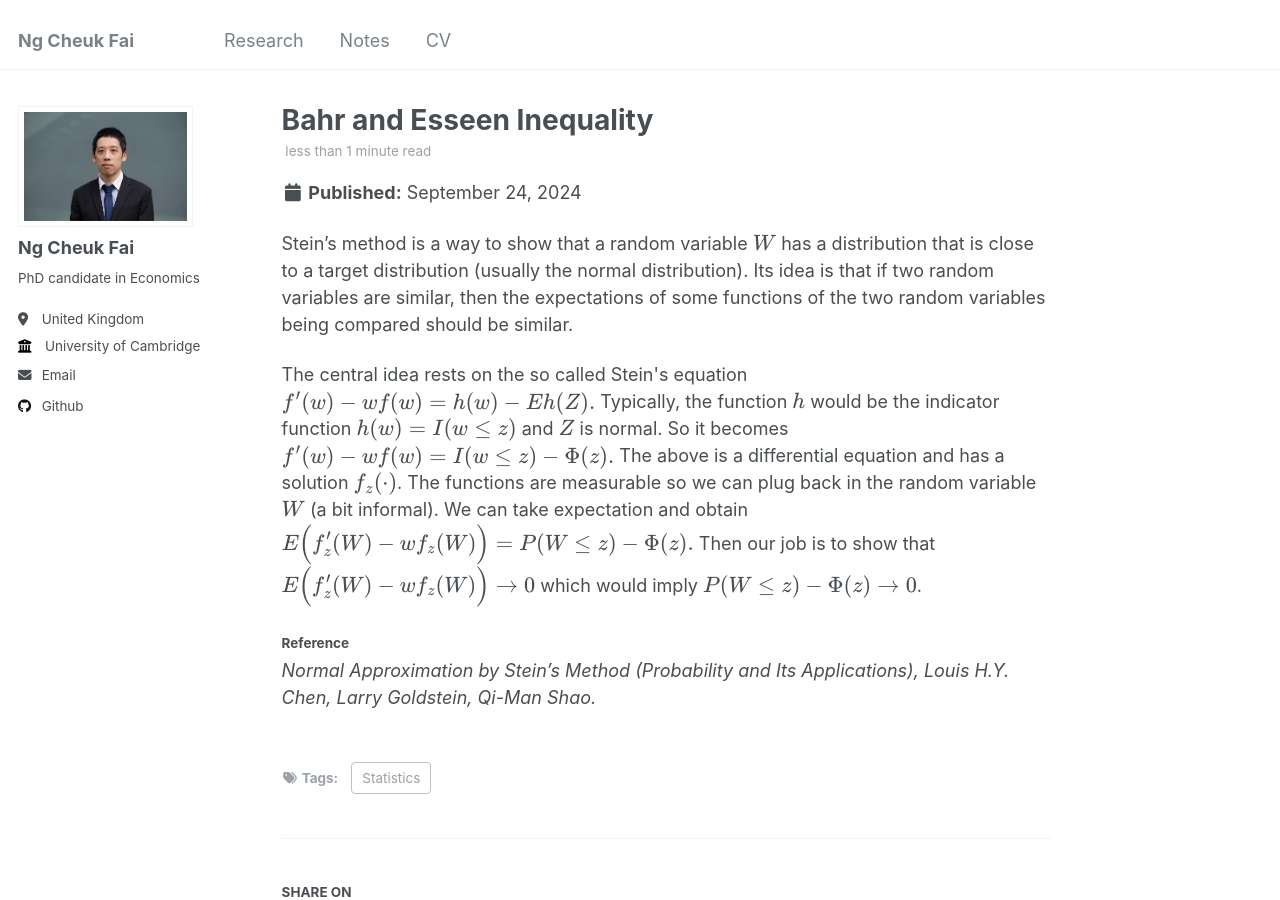
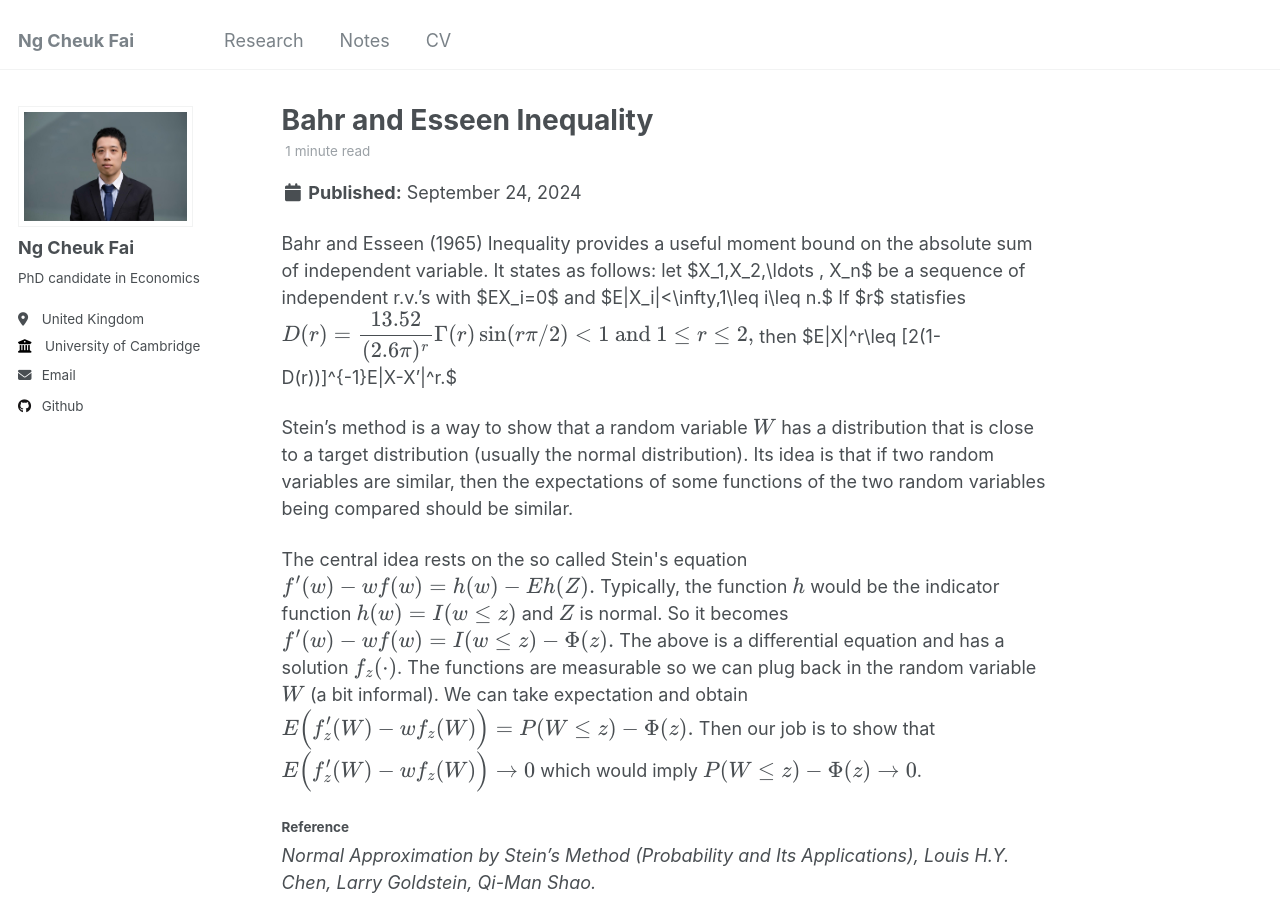
Before and after one commit to ngcheukfai/ngcheukfai.github.io, a Jekyll site: the page built from _posts/2024-09-24-bahr-esseen-ineq.md, in a window 1280 px wide and 900 px high. Built offline with Jekyll 4.4.1, drawn with Linux system fonts in a browser that asks for light colours.

Commit message:
update post

```diff
--- a/_posts/2024-09-24-bahr-esseen-ineq.md
+++ b/_posts/2024-09-24-bahr-esseen-ineq.md
@@ -5,6 +5,15 @@ permalink: /posts/2024/08/bahr-esseen/
 tags:
   - Statistics
 ---
+
+Bahr and Esseen (1965) Inequality provides a useful moment bound on the absolute sum of independent variable. It states as follows: let $X_1,X_2,\ldots , X_n$ be a sequence of independent r.v.'s with $EX_i=0$ and $E|X_i|<\infty,1\leq i\leq n.$ If $r$ statisfies
+$$
+\begin{aligned}
+D(r)=\frac{13.52}{(2.6 \pi)^r}\Gamma(r)\sin (r\pi/2)<1 \text{ and } 1\leq r \leq 2,
+\end{aligned}
+$$
+then $E|X|^r\leq [2(1-D(r))]^{-1}E|X-X'|^r.$
+
 
 Stein's method is a way to show that a random variable $$W$$ has a distribution that is close to a target distribution (usually the normal distribution). Its idea is that if two random variables are similar, then the expectations of some functions of the two random variables being compared should be similar.
 
```
Also changed, not shown: 1 other file.
